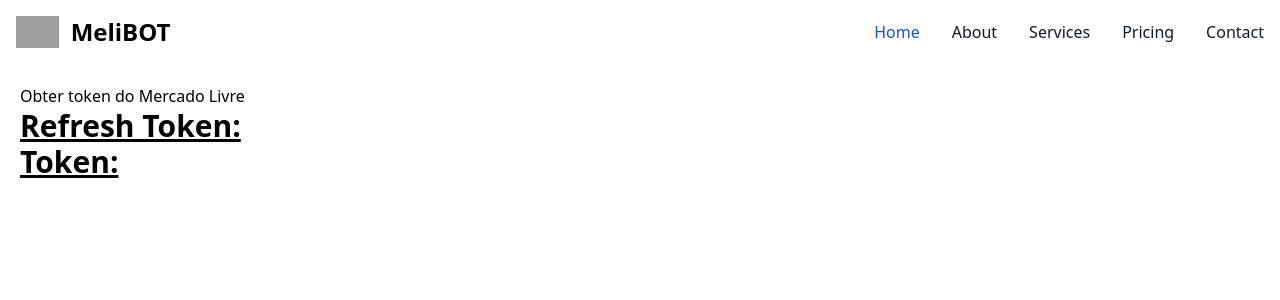
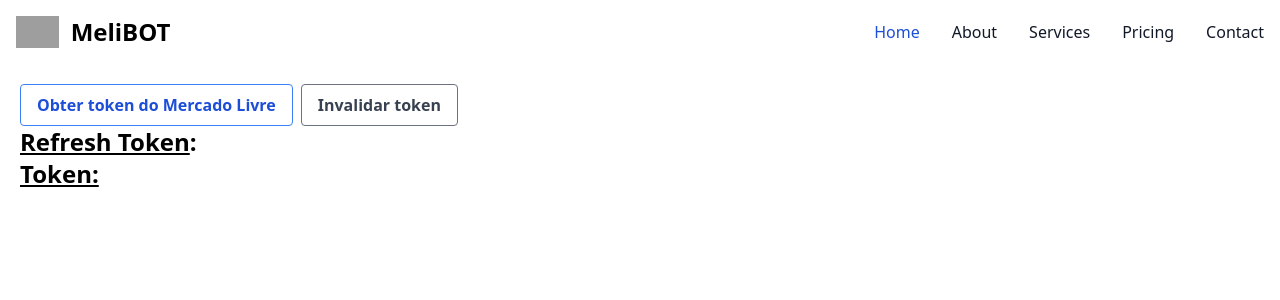
Before and after one commit to joaoklvf/meli-bot-web, a React (Vite) app: page /meli in a window 1280 px wide. Shown: the top 300 px of the page. Built offline with nearby package versions, Linux system fonts and the light colour scheme; grey boxes are pictures that could not be loaded.

Commit message:
Nova estrutura página MELI

```diff
--- a/src/pages/Meli/index.tsx
+++ b/src/pages/Meli/index.tsx
@@ -16,8 +16,8 @@ const handleToken = async (refreshToken: string | null) => {
   return tokenData.access_token;
 }
 
-const handleUserTest = async (token: string) => {
-  const testUser = await getUserTest(token);
+const handleUserTest = async (refreshToken: string | null, token: string, setToken: (value: string) => void) => {
+  const testUser = await getUserTest(refreshToken, token, setToken);
   return testUser;
 }
 
@@ -33,26 +33,33 @@ export function Meli() {
   }
 
   const handleOnGetUserTestClick = async () => {
-    const newTestUser = await handleUserTest(token);
+    const newTestUser = await handleUserTest(refreshToken, token, setToken);
     setTestUser(newTestUser);
   }
 
+  const handleOnInvalidarTokenButtonClick = () => {
+    setToken('token_invalido');
+  }
+
   return (
-    <div className="m-5">
-      <button type='button' onClick={handleOnGetTokenClick}>Obter token do Mercado Livre</button>
-      <h2 className="text-3xl font-bold underline">
-        Refresh Token: {refreshToken}
+    <div className="p-5">
+      <div className="flex gap-x-2">
+        <button type='button' className='bg-transparent hover:bg-blue-500 text-blue-700 font-semibold hover:text-white py-2 px-4 border border-blue-500 hover:border-transparent rounded' onClick={handleOnGetTokenClick}>Obter token do Mercado Livre</button>
+        <button type='button' className='bg-transparent hover:bg-gray-500 text-gray-700 font-semibold hover:text-white py-2 px-4 border border-gray-500 hover:border-transparent rounded' onClick={handleOnInvalidarTokenButtonClick}>Invalidar token</button>
+      </div>
+      <h2 className="text-2xl font-bold">
+        <u>Refresh Token</u>: {refreshToken}
       </h2>
-      <h2 className="text-3xl font-bold underline">
-        Token: {token}
+      <h2 className="text-2xl font-bold">
+        <u>Token:</u> {token}
       </h2>
       {token && (
-        <div>
-          <button type='button' onClick={handleOnGetUserTestClick}>Obter usuário teste</button>
-          <div className="mt-1" style={{ marginTop: '1rem' }}>
-            {JSON.stringify(testUser)}
-          </div>
+      <div className="mt-4">
+        <button type='button' className='bg-transparent hover:bg-blue-500 text-blue-700 font-semibold hover:text-white py-2 px-4 border border-blue-500 hover:border-transparent rounded' onClick={handleOnGetUserTestClick}>Obter usuário teste</button>
+        <div className="mt-1">
+          {JSON.stringify(testUser)}
         </div>
+      </div>
       )}
     </div>
   );
```
